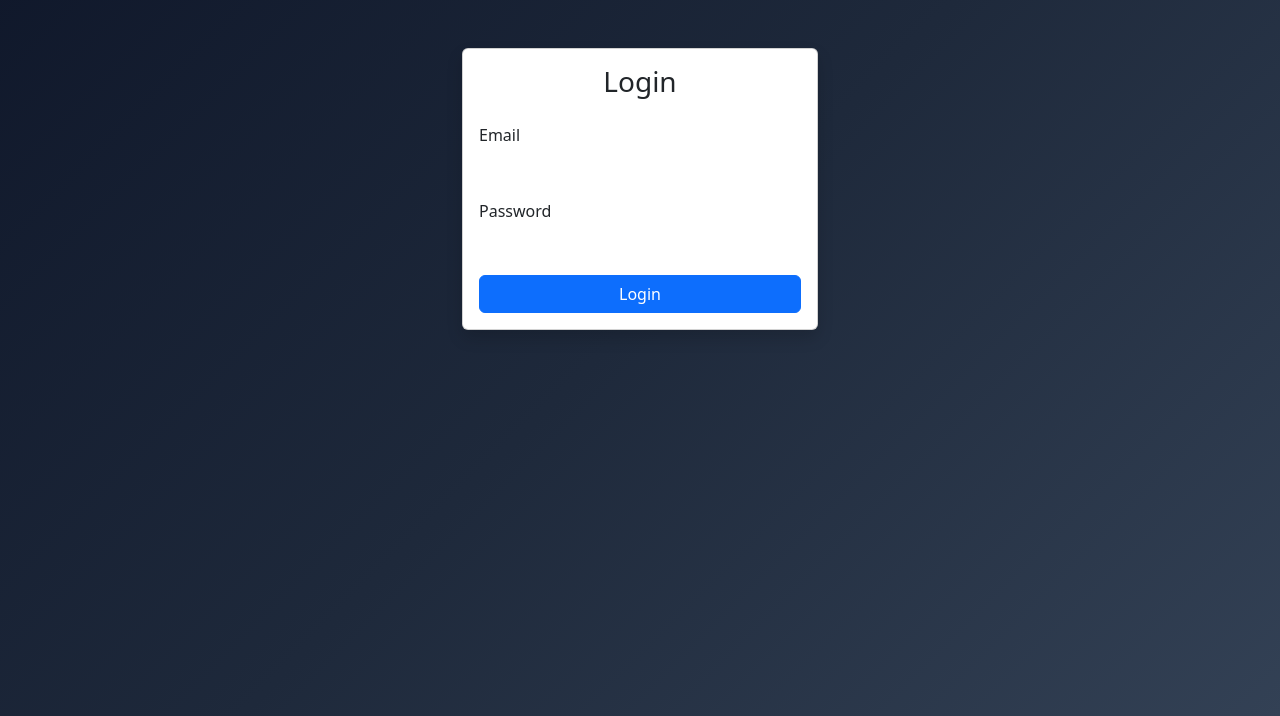
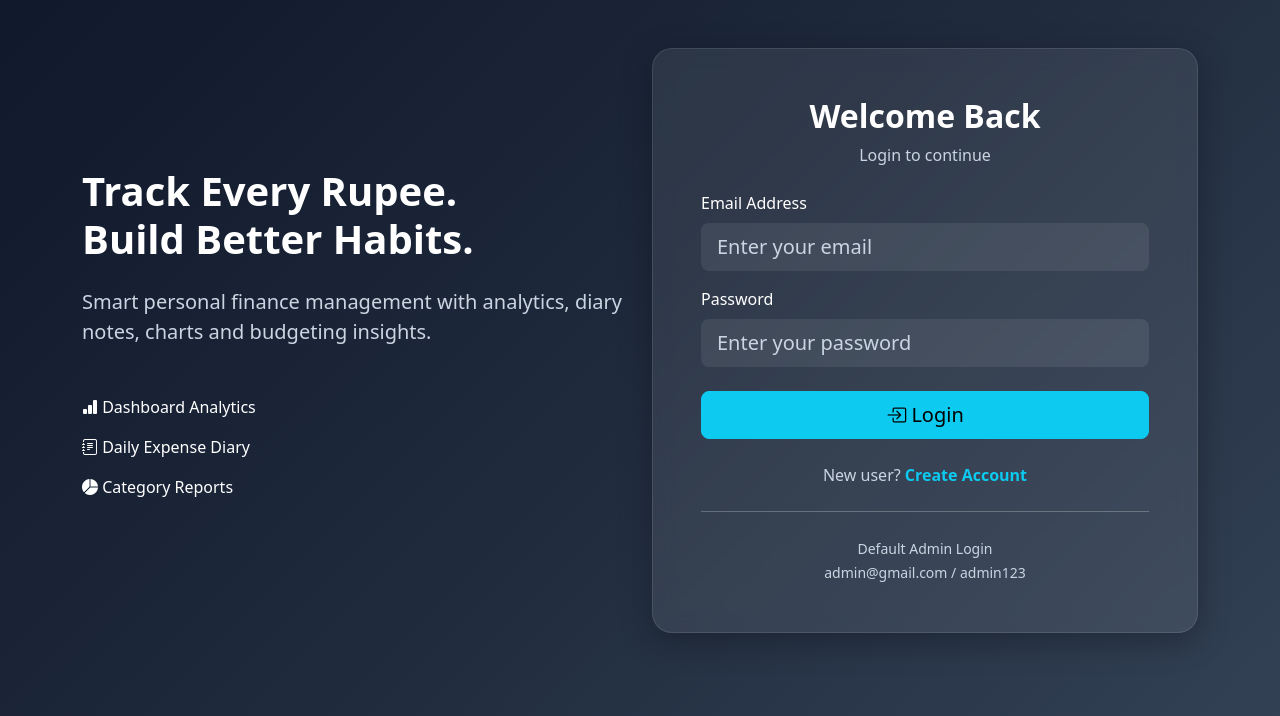
Before and after one commit to discovertechapp/expensetracker, a Flask app: page / in a window 1280 px wide. Shown: the part 84-800 px from the top of the page. Run offline with Flask 3, Linux system fonts and the light colour scheme; parts of the project's set-up code (start-up, migrations or seed data) failed here and were passed over.

Commit message:
Update login.html

```diff
--- a/templates/login.html
+++ b/templates/login.html
@@ -2,41 +2,111 @@
 
 {% block content %}
 
-<div class="row justify-content-center">
+<div class="row align-items-center">
 
-    <div class="col-md-4">
+    <!-- Left Side -->
+    <div class="col-md-6 d-none d-md-block">
 
-        <div class="card shadow">
+        <h1 class="app-title mb-4">
 
-            <div class="card-body">
+            Track Every Rupee.
+            <br>
+            Build Better Habits.
 
-                <h3 class="text-center mb-4">
-                    Login
-                </h3>
+        </h1>
+
+        <p class="fs-5 text-muted-custom">
+
+            Smart personal finance management with
+            analytics, diary notes, charts and
+            budgeting insights.
+
+        </p>
+
+        <div class="mt-5">
+
+            <div class="mb-3">
+
+                <i class="bi bi-bar-chart-fill"></i>
+
+                Dashboard Analytics
+
+            </div>
+
+            <div class="mb-3">
+
+                <i class="bi bi-journal-text"></i>
+
+                Daily Expense Diary
+
+            </div>
+
+            <div class="mb-3">
+
+                <i class="bi bi-pie-chart-fill"></i>
+
+                Category Reports
+
+            </div>
+
+        </div>
+
+    </div>
+
+    <!-- Right Side -->
+    <div class="col-md-6">
+
+        <div class="glass-card p-5">
+
+            <div class="text-center mb-4">
+
+                <h2 class="fw-bold">
+
+                    Welcome Back
+
+                </h2>
+
+                <p class="text-muted-custom">
+
+                    Login to continue
+
+                </p>
+
+            </div>
 
             <form id="loginForm">
 
                 <div class="mb-3">
 
-                        <label>Email</label>
+                    <label class="mb-2">
+
+                        Email Address
+
+                    </label>
 
                     <input
                         type="email"
-                            class="form-control"
+                        class="form-control form-control-lg"
                         id="email"
+                        placeholder="Enter your email"
                         required
                     >
 
                 </div>
 
-                    <div class="mb-3">
+                <div class="mb-4">
 
-                        <label>Password</label>
+                    <label class="mb-2">
+
+                        Password
+
+                    </label>
 
                     <input
                         type="password"
-                            class="form-control"
+                        class="form-control form-control-lg"
                         id="password"
+                        placeholder="Enter your password"
                         required
                     >
 
@@ -44,12 +114,48 @@
 
                 <button
                     type="submit"
-                        class="btn btn-primary w-100"
+                    class="btn btn-info btn-lg w-100"
                 >
+
+                    <i class="bi bi-box-arrow-in-right"></i>
+
                     Login
+
                 </button>
 
             </form>
+
+            <div class="text-center mt-4">
+
+                <span class="text-muted-custom">
+
+                    New user?
+
+                </span>
+
+                <a
+                    href="/signup"
+                    class="text-info text-decoration-none fw-bold"
+                >
+
+                    Create Account
+
+                </a>
+
+            </div>
+
+            <hr class="my-4 text-light">
+
+            <div class="text-center">
+
+                <small class="text-muted-custom">
+
+                    Default Admin Login
+                    <br>
+
+                    admin@gmail.com / admin123
+
+                </small>
 
             </div>
 
@@ -71,10 +177,13 @@ document
         "/login",
         {
             method: "POST",
+
             headers: {
                 "Content-Type": "application/json"
             },
+
             body: JSON.stringify({
+
                 email:
                     document.getElementById(
                         "email"
@@ -102,6 +211,11 @@ document
             result.data.user_id
         )
 
+        localStorage.setItem(
+            "user_name",
+            result.data.name
+        )
+
         window.location.href = "/dashboard-ui"
 
     } else {
```
Lines whose indentation alone changed are shown as unchanged.
